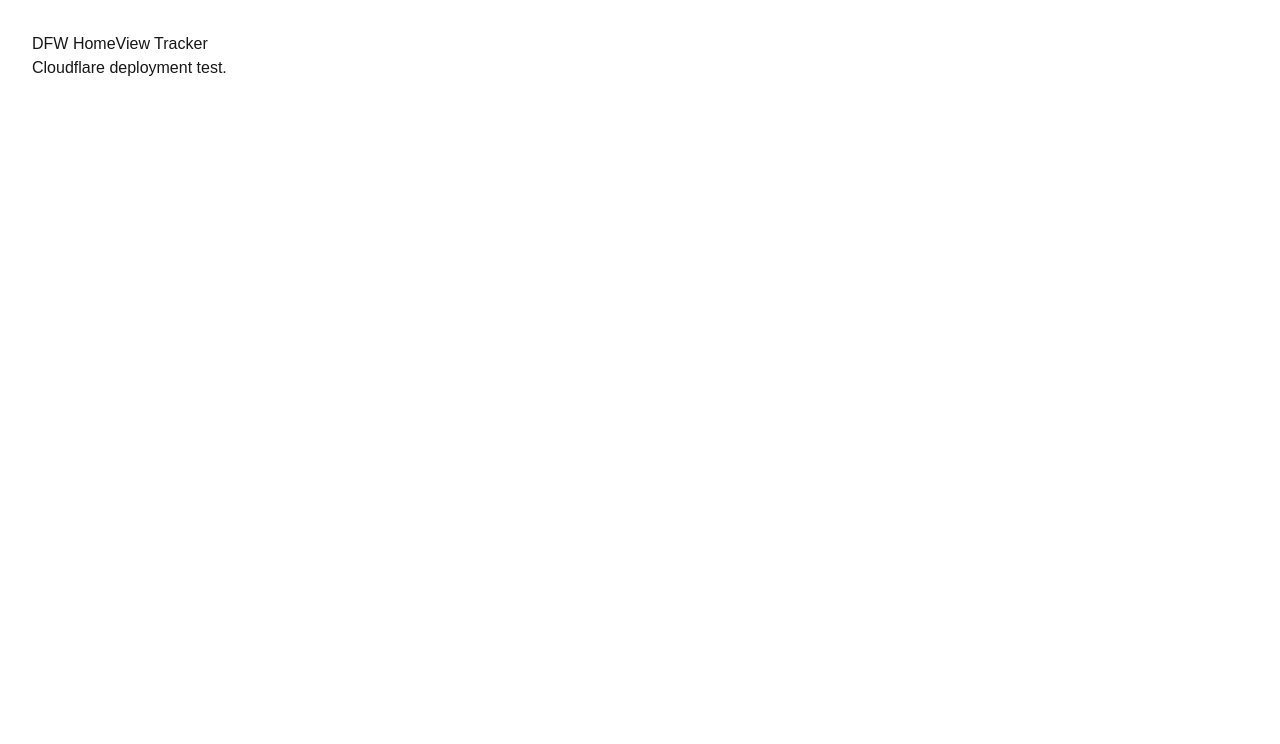
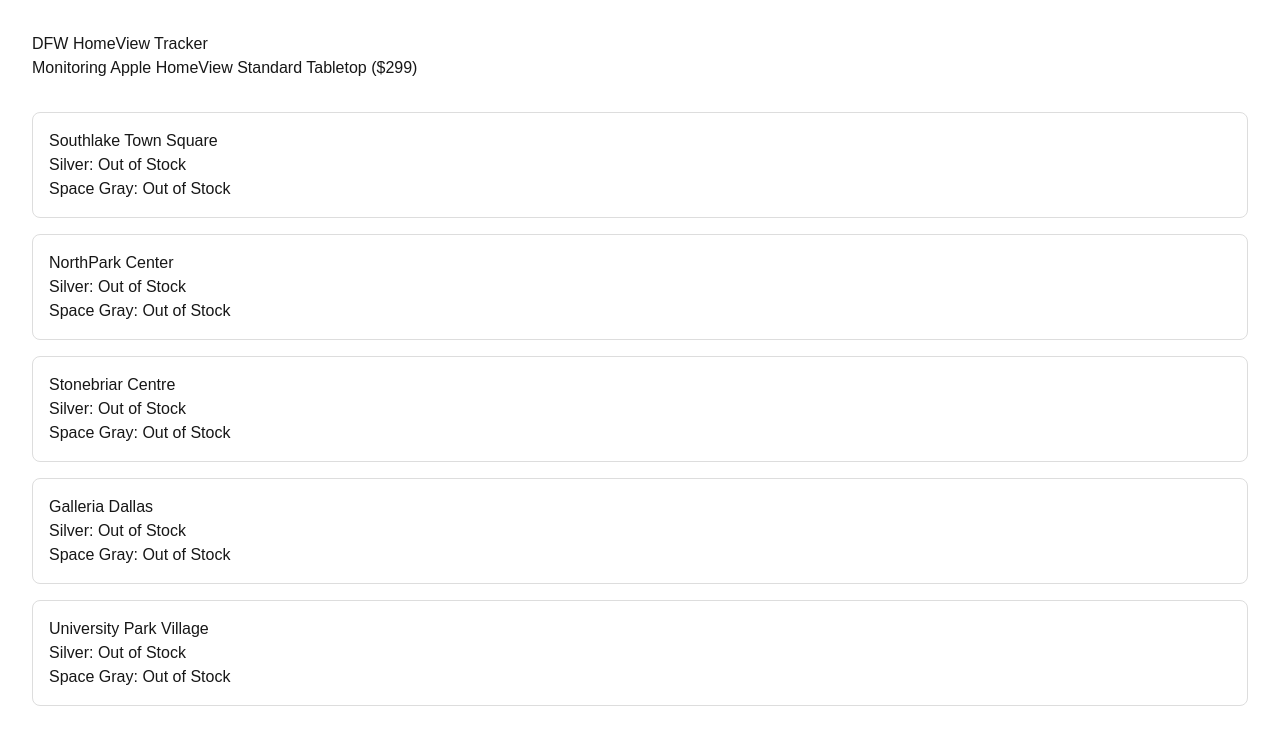
Before and after one commit to chris25tof-bit/dfw-homeview-tracker, a Next.js app: page / in a window 1280 px wide. Shown: the top 744 px of the page. Built offline with nearby package versions, Linux system fonts and the light colour scheme.

Commit message:
Add tracker UI

```diff
--- a/app/page.tsx
+++ b/app/page.tsx
@@ -1,8 +1,39 @@
+const stores = [
+  "Southlake Town Square",
+  "NorthPark Center",
+  "Stonebriar Centre",
+  "Galleria Dallas",
+  "University Park Village",
+];
+
 export default function Home() {
   return (
     <main style={{ padding: "2rem" }}>
       <h1>DFW HomeView Tracker</h1>
-      <p>Cloudflare deployment test.</p>
+
+      <p>
+        Monitoring Apple HomeView Standard Tabletop
+        ($299)
+      </p>
+
+      <div style={{ marginTop: "2rem" }}>
+        {stores.map((store) => (
+          <div
+            key={store}
+            style={{
+              border: "1px solid #ddd",
+              padding: "1rem",
+              marginBottom: "1rem",
+              borderRadius: "8px",
+            }}
+          >
+            <h2>{store}</h2>
+
+            <p>Silver: Out of Stock</p>
+            <p>Space Gray: Out of Stock</p>
+          </div>
+        ))}
+      </div>
     </main>
   );
 }
```
